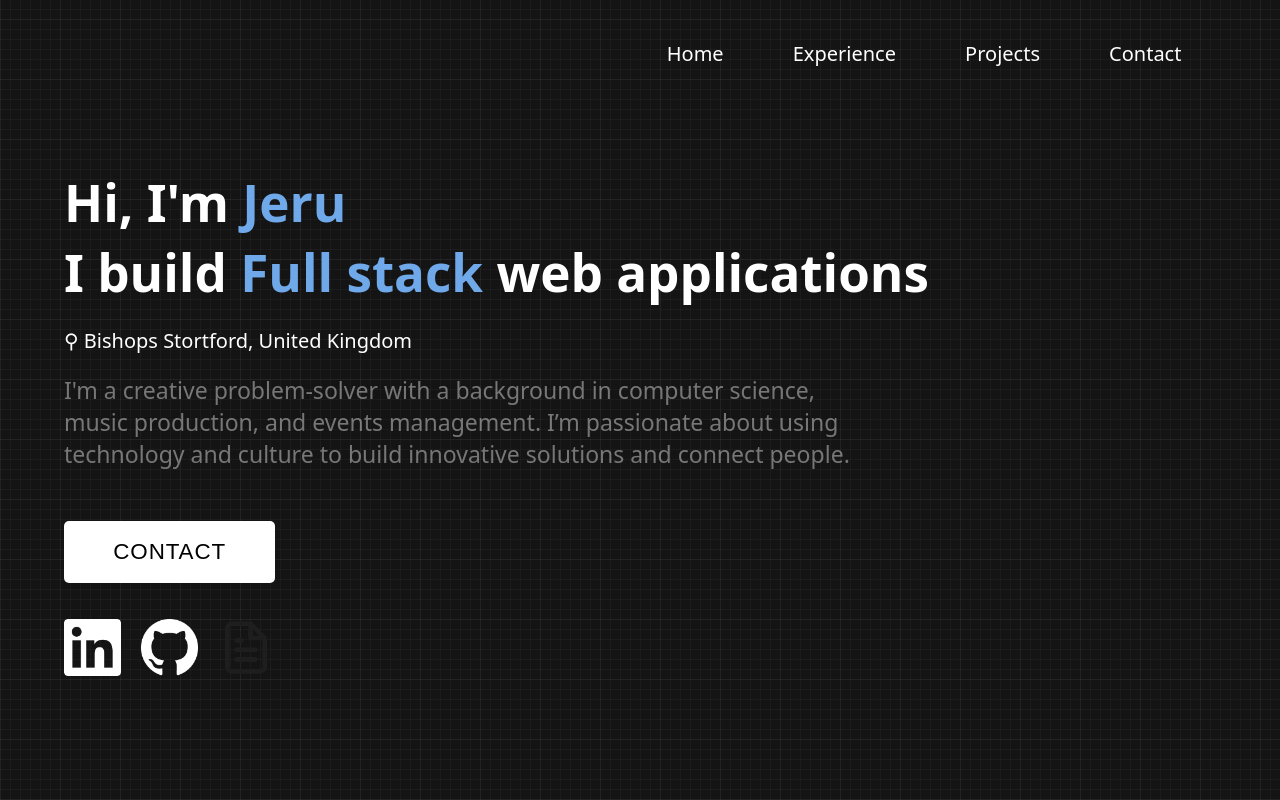
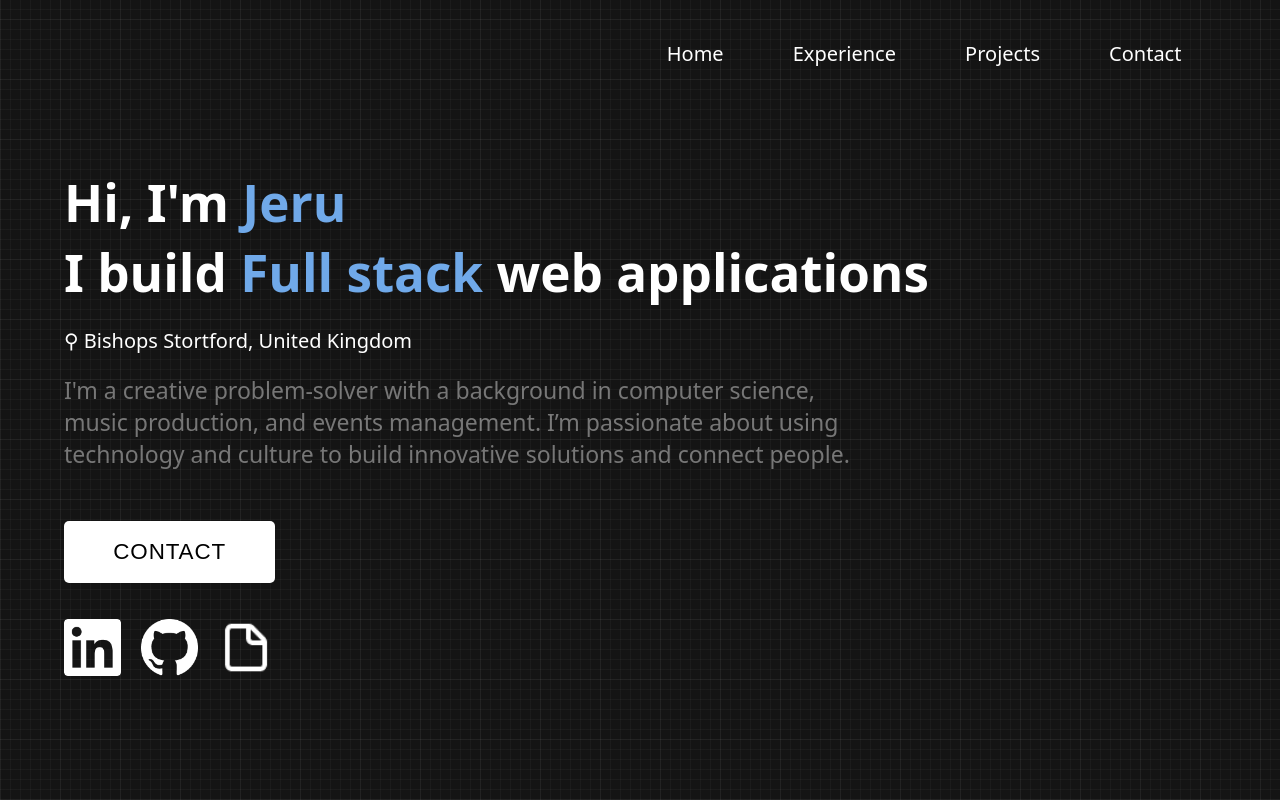
Before and after one commit to Jeru02/portfolio, a React (Vite) app in the folder portfolio/: page / in a window 1280 px wide. Shown: the top 800 px of the page. Built offline with nearby package versions, Linux system fonts and the light colour scheme.

Commit message:
add viewPort padding to about container

```diff
--- a/portfolio/src/css/AboutMe.css
+++ b/portfolio/src/css/AboutMe.css
@@ -11,8 +11,7 @@ padding-top: 100px;
 display: flex;
 flex-direction: column;
 align-items: start;
-margin-bottom: 400px;
-
+margin-bottom: 36vh ;
 
 
 }
--- a/portfolio/src/css/App.css
+++ b/portfolio/src/css/App.css
@@ -27,8 +27,6 @@ a:link, a:visited, a:hover, a:active{
 
 
 body {
-
-    background-color: rgba(0, 0, 0, 0.926);
     color: white;
     width: 100%;
     background-image: repeating-linear-gradient(90deg, hsla(57,0%,42%,0.09) 0px, hsla(57,0%,42%,0.09) 1px,transparent 1px, transparent 60px),repeating-linear-gradient(0deg, hsla(57,0%,42%,0.09) 0px, hsla(57,0%,42%,0.09) 1px,transparent 1px, transparent 60px),repeating-linear-gradient(0deg, hsla(57,0%,42%,0.09) 0px, hsla(57,0%,42%,0.09) 1px,transparent 1px, transparent 10px),repeating-linear-gradient(90deg, hsla(57,0%,42%,0.09) 0px, hsla(57,0%,42%,0.09) 1px,transparent 1px, transparent 10px),linear-gradient(90deg, rgb(20,20,20),rgb(20,20,20));
@@ -49,4 +47,5 @@ justify-content: space-between;
 
 
 
+
 }
--- a/portfolio/src/css/ProjectsContainer.css
+++ b/portfolio/src/css/ProjectsContainer.css
@@ -17,6 +17,7 @@ margin-top: 20px;
   column-gap: 5%;
   row-gap: 5%;
 
+   border-color: solid red 4px;
 
 }
 
@@ -38,6 +39,7 @@ object-fit:cover;
   position: relative;
   box-shadow: 8px 8px 8px rgb(0, 0, 0);
   transition: width 1s, height 1s;
+
 
 
 }
@@ -93,6 +95,7 @@ padding: 1%;
 width: 20%;
 
 
+
 }
 
 
@@ -123,6 +126,8 @@ background-image:
 
 
 
+
+
 }
 
 #read-more-button{
@@ -131,11 +136,6 @@ background-image:
   padding: 2%;
   font-size: 1vw;
   cursor: pointer;
-
-
-}
-
-#read-more-button:hover{
 
 
 }
```
Also changed, not shown: portfolio/src/assets/CV-Logo.png.
